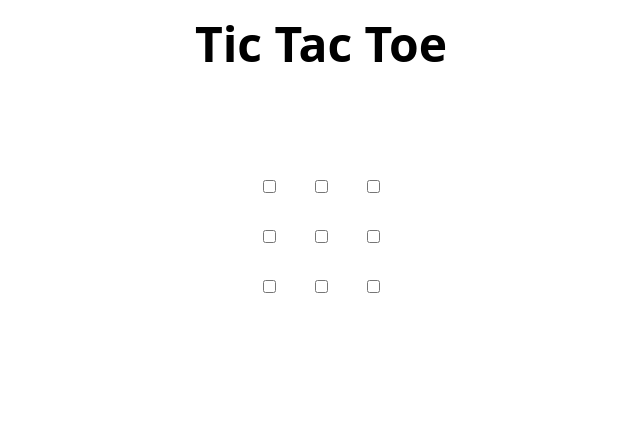
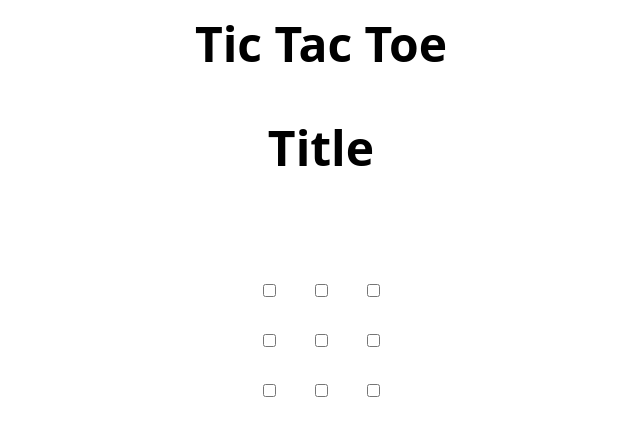
Before and after one commit to kshitiz741/skills-review-pull-requests, a plain HTML site: page index.html in a window 1280 px wide. Shown: the whole page, without its empty margins (319-959 px from the left). Drawn offline with Linux system fonts and the light colour scheme.

Commit message:
Commit made
commit was made

```diff
--- a/index.html
+++ b/index.html
@@ -43,6 +43,7 @@
   <tr>
     <td><input type="checkbox" /></td>
     <td><input type="checkbox" /></td>
+    <h1>Title<h1>
     <td><input type="checkbox" /></td>
   </tr>
 </table><br>
```
